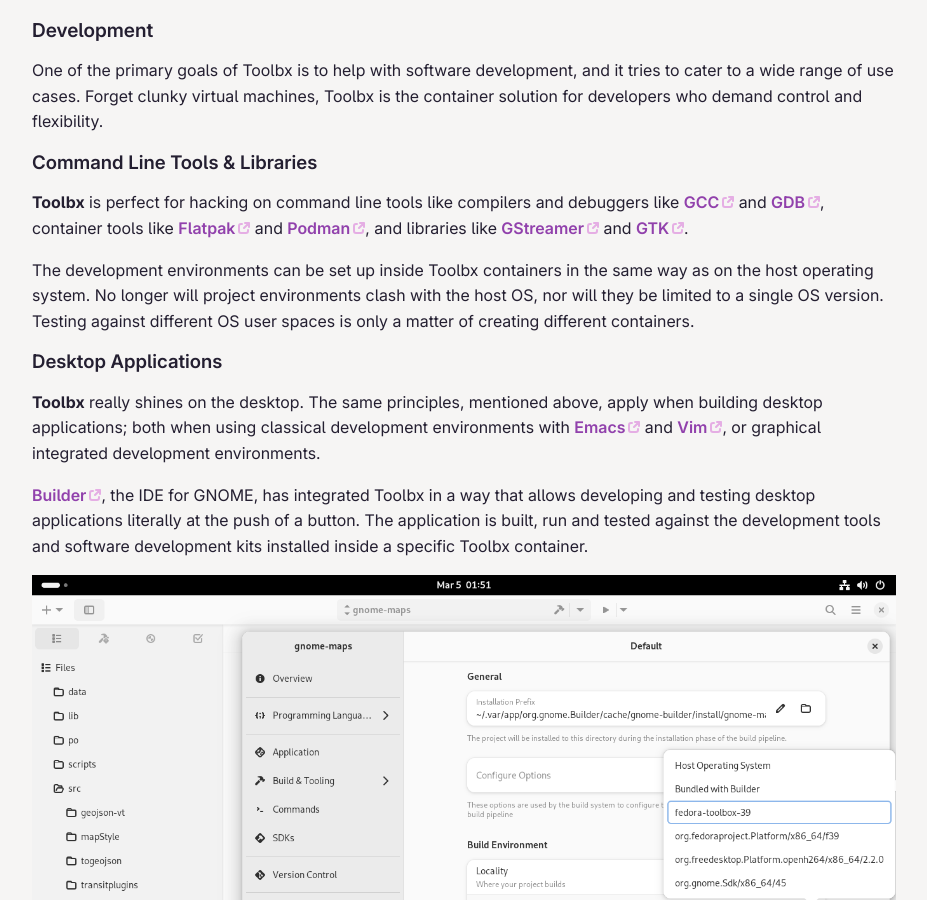
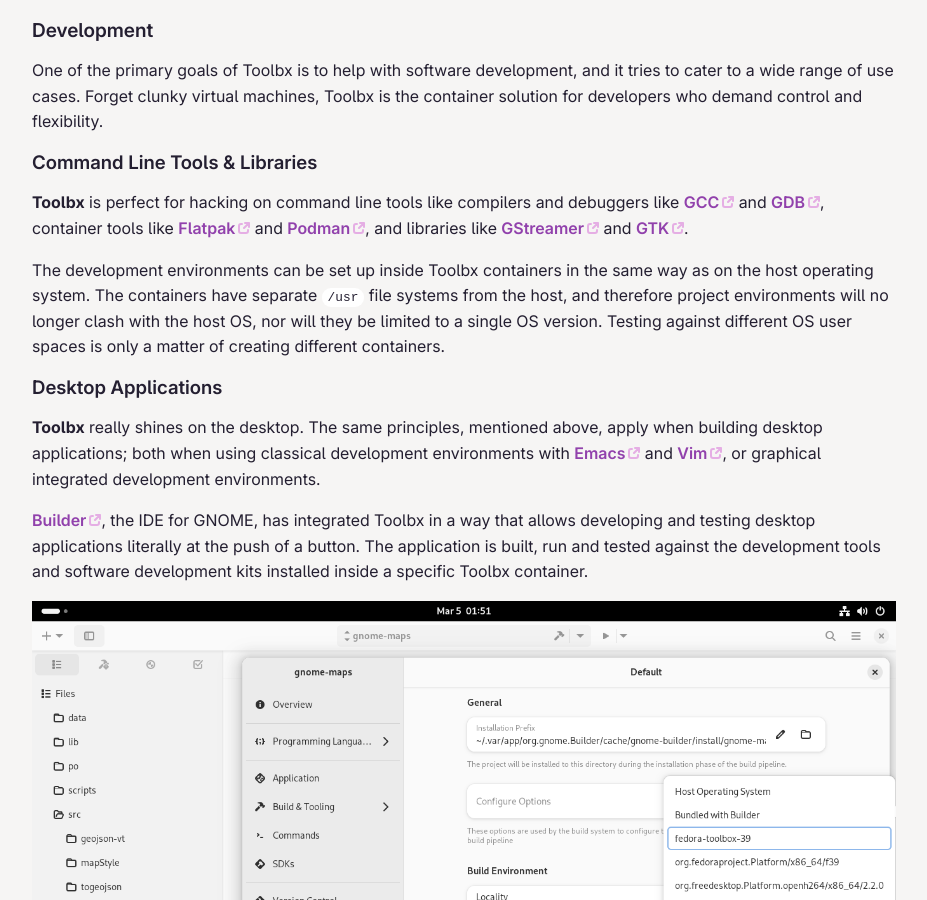
Before and after one commit to containers/containertoolbx.org, a Jekyll site: the page built from use.md, in a window 1280 px wide and 900 px high, scrolled down 980 px. Shown: the whole window, without its empty margins (176-1103 px from the left). Built offline with Jekyll 4.4.1, drawn with Linux system fonts in a browser that asks for light colours.

Commit message:
Clarify how Toolbx environments are separate from the host
It's already been mentioned a few times that Toolbx environments have
seamless access to the user’s home directory.  It's worth reminding the
reader that their /usr file systems are separate from the host.  Else,
it might not be clear how or why the development environments are
detached from the host operating system.

https://github.com/containers/toolbox/issues/1649

```diff
--- a/use.md
+++ b/use.md
@@ -26,7 +26,7 @@
 
 **Toolbx** is perfect for hacking on command line tools like compilers and debuggers like [GCC](https://gcc.gnu.org/) and [GDB](https://www.sourceware.org/gdb/), container tools like [Flatpak](https://flatpak.org/) and [Podman](https://podman.io/), and libraries like [GStreamer](https://gstreamer.freedesktop.org/) and [GTK](https://gtk.org/).
 
-The development environments can be set up inside Toolbx containers in the same way as on the host operating system. No longer will project environments clash with the host OS, nor will they be limited to a single OS version. Testing against different OS user spaces is only a matter of creating different containers.
+The development environments can be set up inside Toolbx containers in the same way as on the host operating system. The containers have separate `/usr` file systems from the host, and therefore project environments will no longer clash with the host OS, nor will they be limited to a single OS version. Testing against different OS user spaces is only a matter of creating different containers.
 
 
 ### Desktop Applications
```
